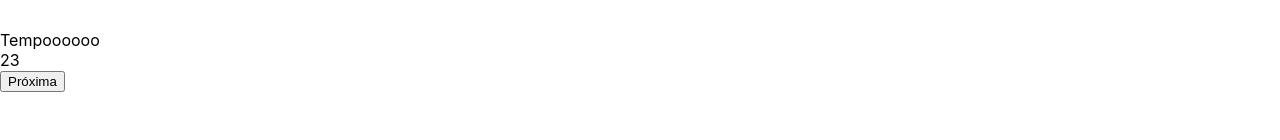
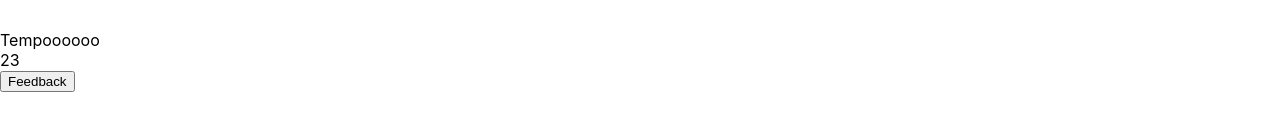
Before and after one commit to victorjunior95/sd-08-project-trivia-react-redux, a React (Create React App) app: page /triviagame in a window 1280 px wide. Both pictures are taken after a click on the button 954 px from the left and 96 px from the top of the page. Shown: the part 160-300 px from the top of the page. Built offline with nearby package versions, Linux system fonts and the light colour scheme.

Commit message:
Colocando link para o botão

```diff
--- a/src/components/MainGame/index.js
+++ b/src/components/MainGame/index.js
@@ -1,5 +1,6 @@
 import React, { Component } from 'react';
 import { connect } from 'react-redux';
+import { Link } from 'react-router-dom';
 import PropTypes from 'prop-types';
 import shuffle from '../../services/Randomizers';
 import './mainGame.css';
@@ -163,8 +164,10 @@ class MainGame extends Component {
   }
 
   showMeButton() {
-    const { questionResolved } = this.state;
-    if (questionResolved) {
+    const { questionResolved, questionNumber } = this.state;
+    const { pQuestions } = this.props;
+    const answersNumber = pQuestions.length - 1;
+    if (questionResolved && questionNumber < answersNumber) {
       return (
         <button
           data-testid="btn-next"
@@ -175,6 +178,20 @@ class MainGame extends Component {
         >
           Próxima
         </button>
+      );
+    }
+    if (questionResolved && questionNumber === answersNumber) {
+      return (
+        <Link to="/feedback">
+          <button
+            data-testid="btn-next"
+            key="btn-next"
+            type="button"
+            className="btn-next"
+          >
+            Feedback
+          </button>
+        </Link>
       );
     }
   }
--- a/src/components/Timer/index.js
+++ b/src/components/Timer/index.js
@@ -14,7 +14,6 @@ class Timer extends Component {
     const intervalo = 1000;
     const cronometro = setInterval(() => {
       const { questionResolved, timer } = this.props;
-      console.log(questionResolved);
       if (timer > 0 && !questionResolved) {
         tempoDeResposta(timer);
       } else if (questionResolved || timer === 0) {
```
